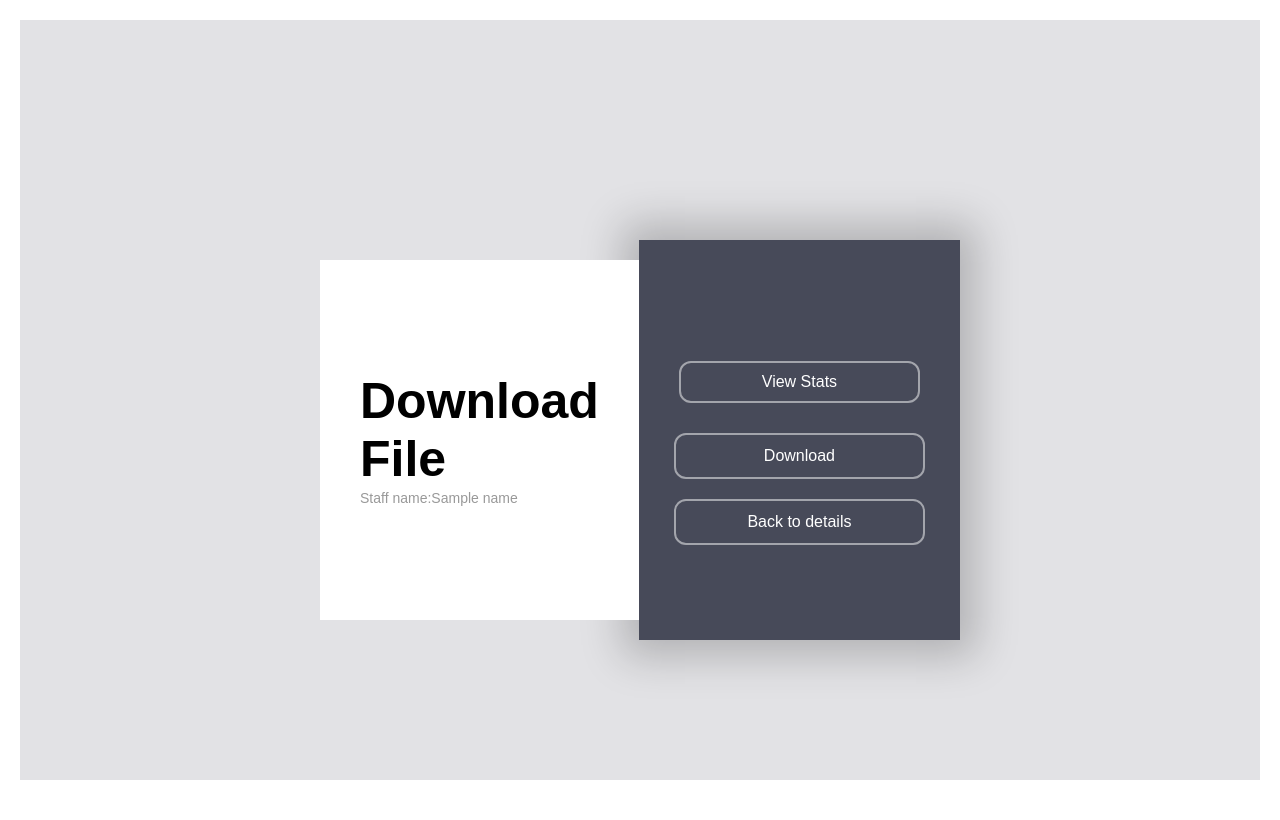
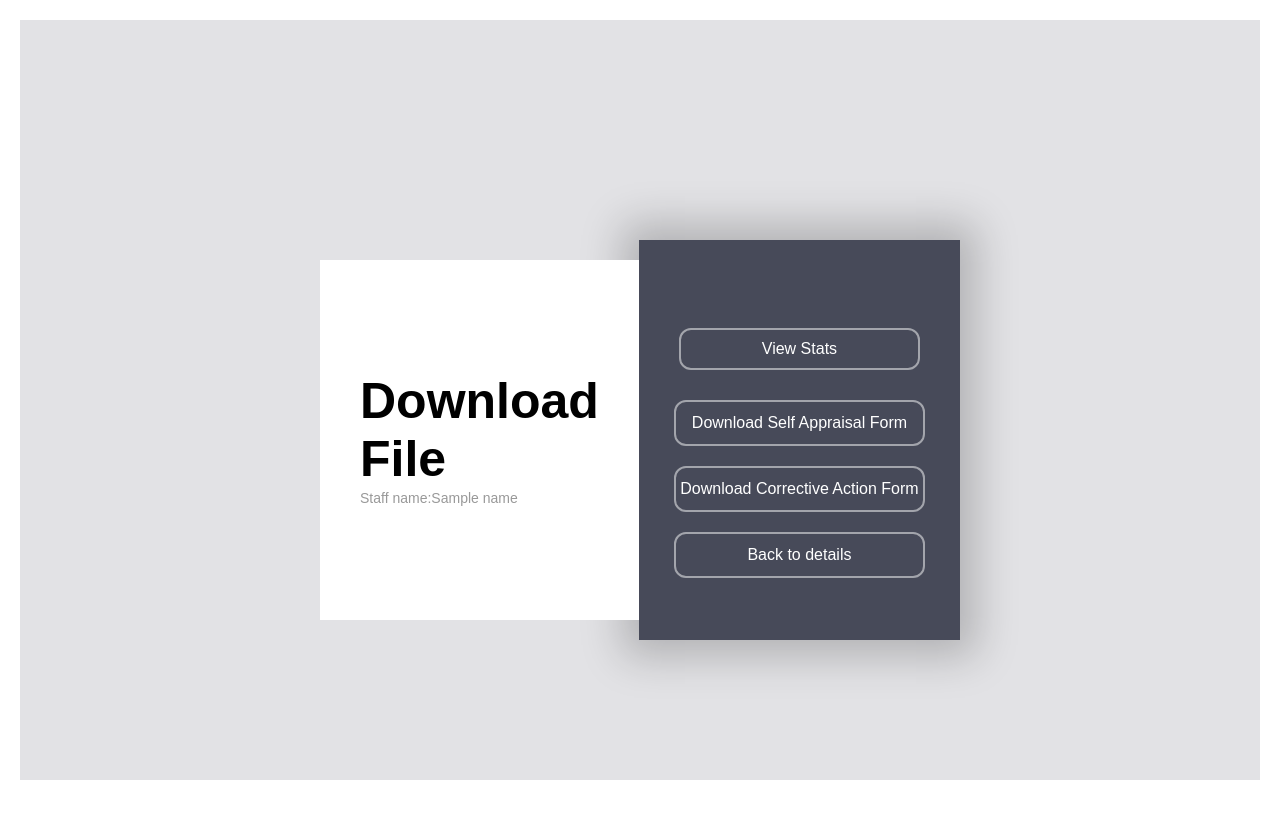
Before and after one commit to Roobika-M/self_appraisal, a Flask app: template templates/download.html in a window 1280 px wide. Shown: the top 820 px of the page. Run offline with Flask 3, Linux system fonts and the light colour scheme; the template is opened without the code that fills it: most values are stand-ins (such as "Sample title", 1, 10 or a date in 2020); some libraries are stand-ins or nearby versions; some web fonts are replaced.

Commit message:
button added

```diff
--- a/templates/download.html
+++ b/templates/download.html
@@ -303,13 +303,19 @@
                 <div class="button-wrap">
                     <button class="btn" onclick="openStatsModal()">View Stats</button>
                     <div class="download-btn">
-                        Download
+                        Download Self Appraisal Form
                         <div class="dropdown">
                             <a onclick="downloadFile('docx')">Download as Word</a>
                             <a onclick="downloadFile('pdf')">Download as PDF</a>
                         </div>
                     </div>
-
+                    <div class="download-btn">
+                        Download Corrective Action Form
+                        <div class="dropdown">
+                            <a onclick="downloadFile('docx_feedback')">Download as Word</a>
+                            <a onclick="downloadFile('pdf_feedback')">Download as PDF</a>
+                        </div>
+                    </div>
                     <a class="download-btn" href="{{ url_for('upload') }}">Back to details</a>
                 </div>
             </div>
```
